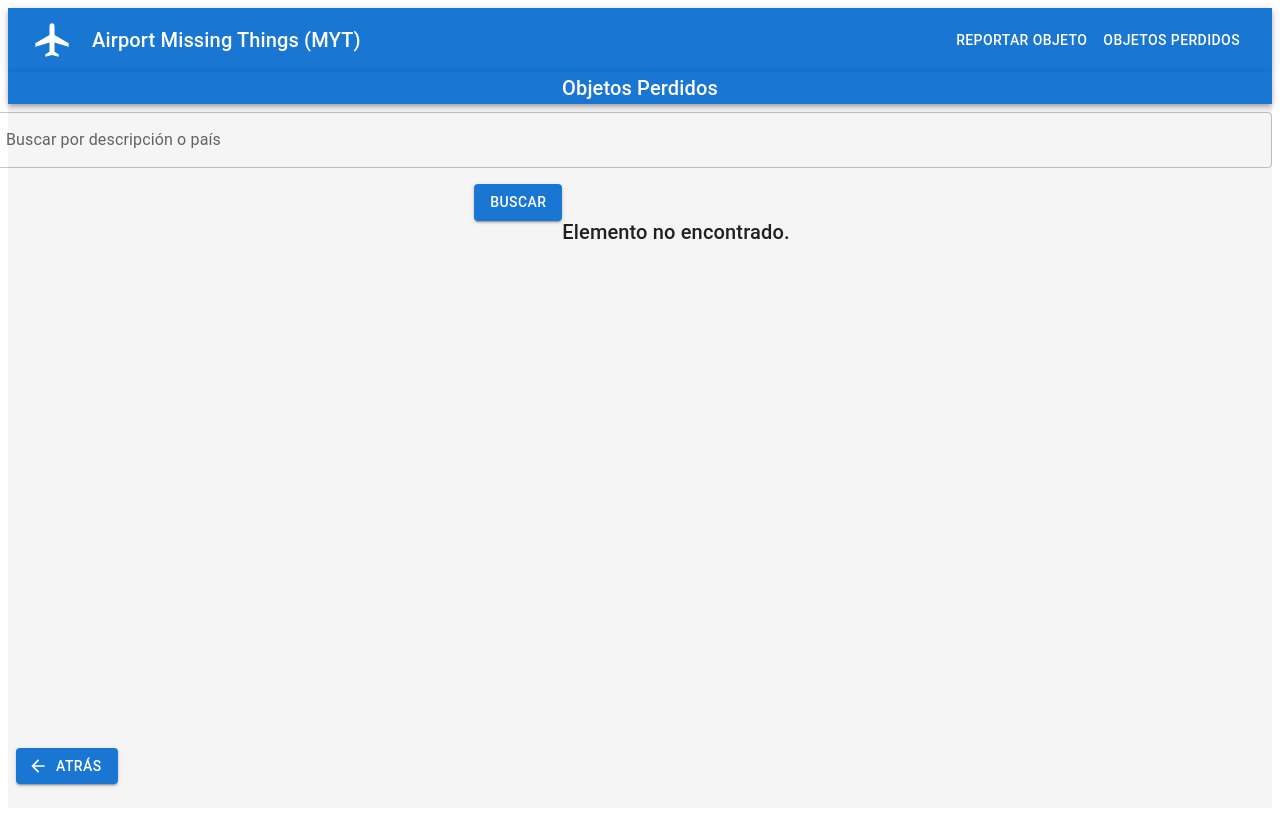
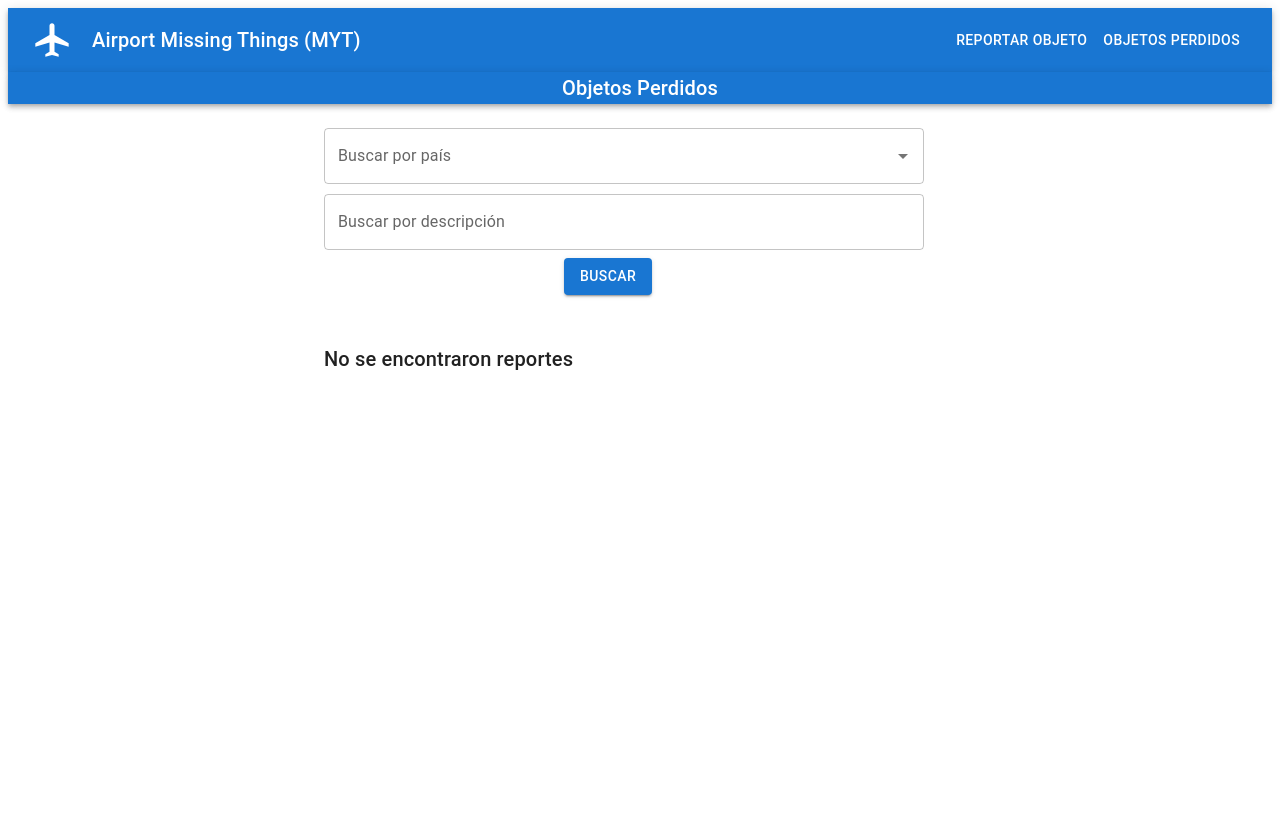
Before and after one commit to leanoviedo/project_final_vitejs, a React (Vite) app: page /LostObjectsDetails in a window 1280 px wide. Built offline with nearby package versions, Linux system fonts and the light colour scheme.

Commit message:
Fixed the description and country search engine

```diff
--- a/src/components/LostObjectDetails.tsx
+++ b/src/components/LostObjectDetails.tsx
@@ -2,112 +2,193 @@ import React, { useState } from "react";
 import Card from "@mui/material/Card";
 import Typography from "@mui/material/Typography";
 import TextField from "@mui/material/TextField";
-import { AppBar, Box, Button, Grid } from "@mui/material";
+import { AppBar, Autocomplete, Box, Button, Grid } from "@mui/material";
+import AirportServices from "../services/AirportServices";
 import CustomNavbar from "./CustomNavbar";
+import dayjs from "dayjs";
 import { useAppSelector } from "../redux/hooks";
-import dayjs from "dayjs";
 import { selectLostObjects } from "../redux/slices/lostObjectSlice";
 import { selectRegistrationData } from "../redux/slices/RegistrationSlices";
-import { ArrowBack as ArrowBackIcon } from "@mui/icons-material";
 
 const LostObjectDetails: React.FC = () => {
     const lostObjects = useAppSelector(selectLostObjects);
-    const registeredUsers = useAppSelector(selectRegistrationData);
+    // const registeredUsers = useAppSelector(selectRegistrationData);
+    const registeredUsers = useAppSelector(selectRegistrationData) || [];
     const userContactInfo = registeredUsers.map((user) => ({
         email: user.email,
         phone: user.phone,
     }));
+
     const [searchText, setSearchText] = useState<string>("");
+    const [selectedCountry, setSelectedCountry] = useState<string | null>(null);
+    const [countries, setCountries] = useState<string[]>([]);
     const [filteredObjects, setFilteredObjects] = useState(lostObjects);
+    const [errorMessage, setErrorMessage] = useState<string | null>(null);
 
+    const validationMessages = {
+        noCountryMatch: "No se encontraron resultados para el país o descripción seleccionado.",
+    };
 
     const handleSearch = () => {
         const filtered = lostObjects.filter((lostObject) => {
-            const descriptionMatch = lostObject.description.toLowerCase().includes(searchText.toLowerCase());
-            const countryMatch = lostObject.country.name.toLowerCase().includes(searchText.toLowerCase());
-            return descriptionMatch || countryMatch;
+            const descriptionMatch = searchText ? lostObject.description.toLowerCase().includes(searchText.toLowerCase()) : true;
+            const countryMatch = selectedCountry ? lostObject.country.name === selectedCountry : true;
+            return descriptionMatch && countryMatch;
         });
+
         setFilteredObjects(filtered);
+        setSearchText("");
+        setSelectedCountry(null);
+
+        if (filtered.length === 0) {
+            if (searchText && !selectedCountry) {
+                setErrorMessage(validationMessages.noCountryMatch);
+            } else if (!selectedCountry) {
+                setErrorMessage(validationMessages.noCountryMatch);
+            } else {
+                setErrorMessage("No se encontraron resultados.");
+            }
+        } else {
+            setErrorMessage(null);
+        }
+    };
+
+    const handleCountryInputChange = async (_event: any, newInputValue: string) => {
+        if (newInputValue.length >= 3) {
+            try {
+                const countriesData = await AirportServices.fetchCountries();
+                setCountries(countriesData.map((country: any) => country.name));
+            } catch (error) {
+                console.error(error);
+            }
+        }
     };
 
     return (
-        <div style={{ backgroundColor: "#f5f5f5", minHeight: "100vh" }}>
+        <div>
             <CustomNavbar />
             <AppBar position="static">
                 <Typography variant="h6" component="div" sx={{ textAlign: "center" }}>
                     Objetos Perdidos
                 </Typography>
             </AppBar>
-            <Grid container justifyContent="center" spacing={2} mt={1}>
+            <Grid container justifyContent="center">
+                <Grid item xs={12} md={6}>
+                    <Box mt={3}>
+                        <Autocomplete
+                            options={countries}
+                            value={selectedCountry}
+                            onChange={(_, newValue) => setSelectedCountry(newValue)}
+                            onInputChange={handleCountryInputChange}
+                            renderInput={(params) => (
                                 <TextField
-                    label="Buscar por descripción o país"
+                                    label="Buscar por país"
+                                    {...params}
                                     variant="outlined"
-                    fullWidth
+                                    style={{ width: 600 }}
+                                />
+                            )}
+                        />
+                        <TextField
+                            label="Buscar por descripción"
+                            variant="outlined"
                             value={searchText}
                             onChange={(e) => setSearchText(e.target.value)}
-                    sx={{ marginBottom: 2 }}
+                            style={{ width: 600, marginTop: 10 }}
                         />
-                <Grid>
                         <Button
                             variant="contained"
                             color="primary"
                             onClick={handleSearch}
-                    sx={{ marginBottom: 2 }}
+                            sx={{
+                                marginBottom: 2,
+                                marginTop: 1,
+                                marginLeft: 30,
+                            }}
                         >
                             Buscar
                         </Button>
-                </Grid>
-                {filteredObjects.length === 0 ? (
+                        {errorMessage && (
+                            <Typography variant="body2" color="error" sx={{ mt: 1 }}>
+                                {errorMessage}
+                            </Typography>
+                        )}
+                    </Box>
+                    {filteredObjects.length === 0 && !errorMessage ? (
                         <Typography variant="h6" color="text.primary" sx={{ mt: 4 }}>
-                        Elemento no encontrado.
+                            No se encontraron reportes
                         </Typography>
                     ) : (
                         filteredObjects.map((filteredLostObject, index) => {
                             const contactInfo = userContactInfo[index];
                             return (
-                            <Grid key={index} item xs={12} md={6}>
-                                <Card style={{ display: "flex", flexDirection: "column", width: "100%" }}>
-                                    <Box display="flex" justifyContent="center" alignItems="center" style={{ height: "200px" }}>
-                                        <img src={filteredLostObject.photo} alt="objeto perdido" style={{ width: "200px", borderRadius: "4px" }} />
+                                <Box key={index} mt={2}>
+                                    <Card
+                                        style={{
+                                            display: "flex",
+                                            flexDirection: "column",
+                                            width: "100%",
+                                        }}
+                                    >
+                                        <Box
+                                            display="flex"
+                                            justifyContent="center"
+                                            alignItems="center"
+                                            style={{ height: "200px" }}
+                                        >
+                                            <img
+                                                src={filteredLostObject.photo}
+                                                alt="objeto perdido"
+                                                style={{
+                                                    width: "200px",
+                                                    borderRadius: "4px",
+                                                }}
+                                            />
                                         </Box>
                                         <Box m={1} p={1}>
                                             <Typography variant="body2" color="text.secondary">
-                                            <strong>Descripción:</strong> {filteredLostObject.description}
+                                                <strong>Descripción:</strong>{" "}
+                                                {filteredLostObject.description}
                                             </Typography>
                                             <Typography variant="body2" color="text.secondary">
-                                            <strong>Aeropuerto:</strong> {filteredLostObject.airport.name}
+                                                <strong>Aeropuerto:</strong>{" "}
+                                                {filteredLostObject.airport.name}
                                             </Typography>
                                             <Typography variant="body2" color="text.secondary">
-                                            <strong>País:</strong> {filteredLostObject.country.name}
+                                                <strong>País:</strong>{" "}
+                                                {filteredLostObject.country.name}
                                             </Typography>
                                             <Typography variant="body2" color="text.secondary">
-                                            <strong>Ciudad:</strong> {filteredLostObject.city.name}
+                                                <strong>Ciudad:</strong>{" "}
+                                                {filteredLostObject.city.name}
                                             </Typography>
                                             <Typography variant="body2" color="text.secondary">
                                                 <strong>Fecha:</strong>{" "}
-                                            {filteredLostObject.date ? dayjs(filteredLostObject.date).format("DD-MM-YYYY") : "N/A"}
+                                                {filteredLostObject.date
+                                                    ? dayjs(filteredLostObject.date).format("DD-MM-YYYY")
+                                                    : "N/A"}
                                             </Typography>
                                             <Typography variant="body2" color="text.secondary">
                                                 <strong>Información de Contacto:</strong>
                                             </Typography>
-                                        <Typography variant="body2" color="text.secondary"><strong>nombre:</strong> {registeredUsers[index].name.first} {registeredUsers[index].name.last} </Typography>
-                                        <Typography variant="body2" color="text.secondary"><strong>Email:</strong> {contactInfo.email}</Typography>
-                                        <Typography variant="body2" color="text.secondary"><strong>Teléfono:</strong> {contactInfo.phone}</Typography>
+                                            <Typography variant="body2" color="text.secondary">
+                                                <strong>Nombre:</strong>{" "}
+                                                {registeredUsers[index].name.first}{" "}
+                                                {registeredUsers[index].name.last}
+                                            </Typography>
+                                            <Typography variant="body2" color="text.secondary">
+                                                <strong>Email:</strong> {contactInfo.email}
+                                            </Typography>
+                                            <Typography variant="body2" color="text.secondary">
+                                                <strong>Teléfono:</strong> {contactInfo.phone}
+                                            </Typography>
                                         </Box>
                                     </Card>
-                            </Grid>
+                                </Box>
                             );
                         })
                     )}
-                <Button
-                    href="/LandingPage"
-                    variant="contained"
-                    color="primary"
-                    startIcon={<ArrowBackIcon fontSize="large" />}
-                    sx={{ position: "absolute", bottom: "16px", left: "16px" }}
-                >
-                    Atrás
-                </Button>
+                </Grid>
             </Grid>
         </div>
     );
```
Lines whose indentation alone changed are shown as unchanged.
